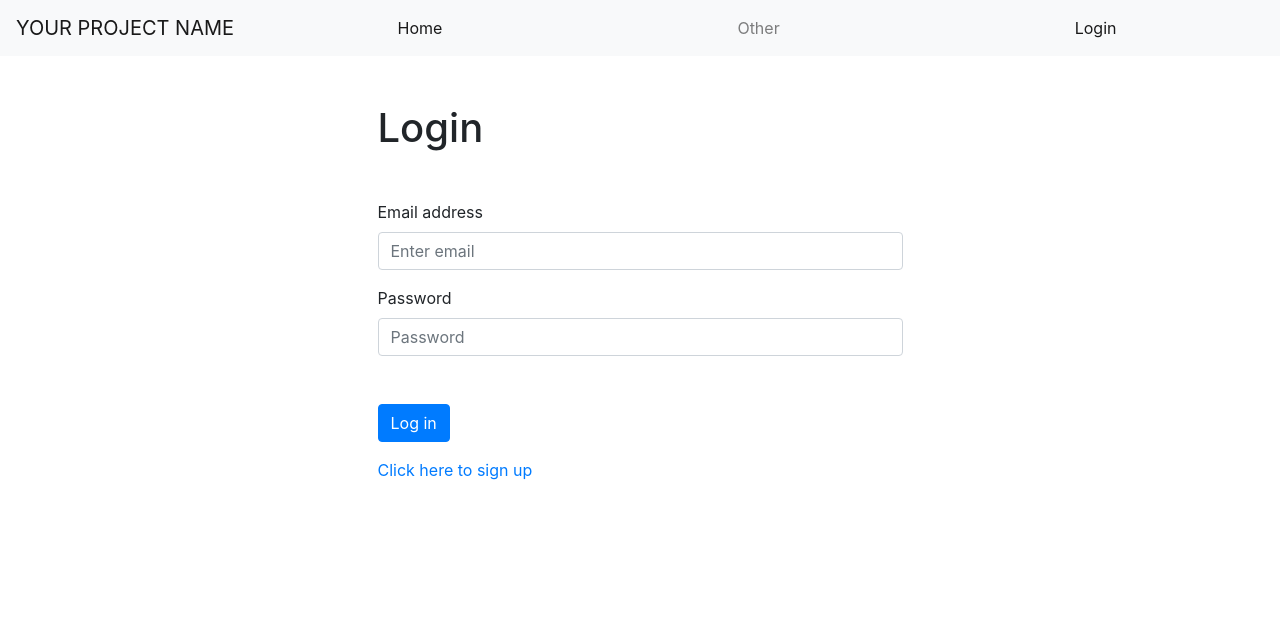
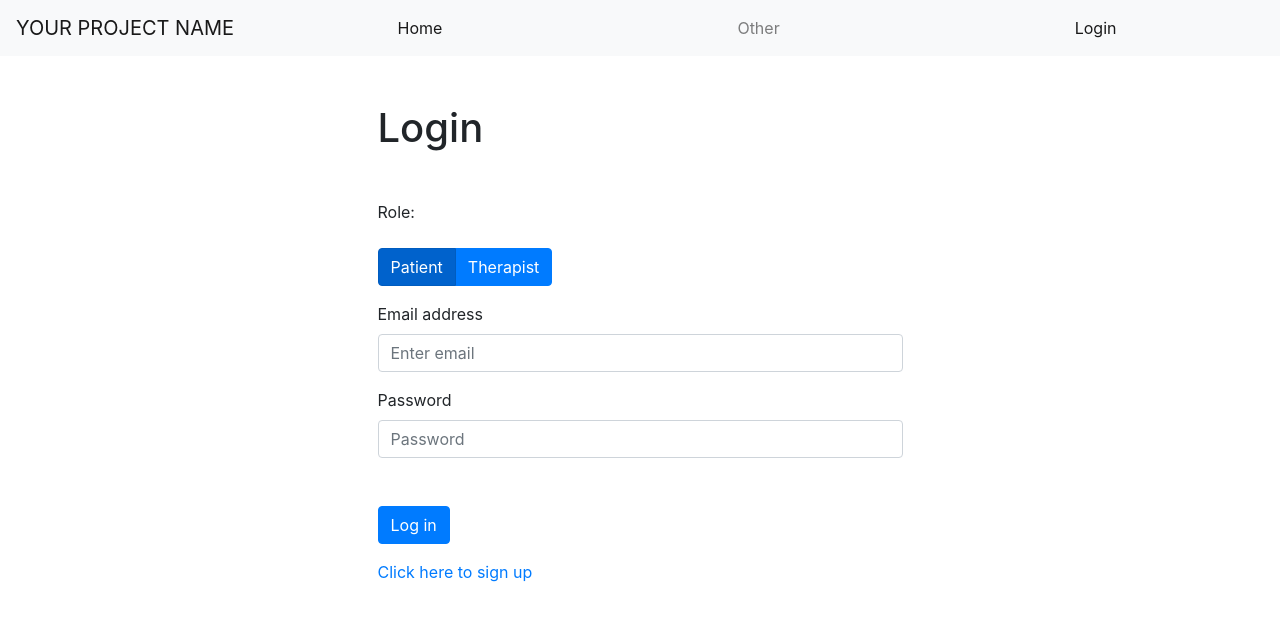
Before and after one commit to finerio/paleboard-frontend, a React (Create React App) app: page /login in a window 1280 px wide. Shown: the top 620 px of the page. Built offline with nearby package versions, Linux system fonts and the light colour scheme; no server answers.

Commit message:
implement login

```diff
--- a/src/pages/Login/index.js
+++ b/src/pages/Login/index.js
@@ -2,6 +2,8 @@ import React, { useState, useEffect } from "react";
 import Form from "react-bootstrap/Form";
 import Container from "react-bootstrap/Container";
 import Button from "react-bootstrap/Button";
+import ToggleButtonGroup from "react-bootstrap/ToggleButtonGroup";
+import ToggleButton from "react-bootstrap/ToggleButton";
 import { login } from "../../store/user/actions";
 import { selectToken } from "../../store/user/selectors";
 import { useDispatch, useSelector } from "react-redux";
@@ -11,6 +13,7 @@ import { Col } from "react-bootstrap";
 export default function SignUp() {
   const [email, setEmail] = useState("");
   const [password, setPassword] = useState("");
+  const [role, setRole] = useState("patient");
   const dispatch = useDispatch();
   const token = useSelector(selectToken);
   const history = useHistory();
@@ -25,10 +28,11 @@ export default function SignUp() {
     console.log("hi");
     event.preventDefault();
 
-    dispatch(login(email, password));
+    dispatch(login(email, password, role));
 
     setEmail("");
     setPassword("");
+    setRole("patient");
   }
 
   return (
@@ -36,10 +40,22 @@ export default function SignUp() {
       <Form as={Col} md={{ span: 6, offset: 3 }} className="mt-5">
         <h1 className="mt-5 mb-5">Login</h1>
         <Form.Group controlId="formBasicEmail">
+          <Form.Label>Role: </Form.Label>
+          <p></p>
+          <ToggleButtonGroup
+            type="radio"
+            name="role"
+            defaultValue="patient"
+            onChange={(value) => setRole(value)}
+          >
+            <ToggleButton value="patient">Patient</ToggleButton>
+            <ToggleButton value="therapist">Therapist</ToggleButton>
+          </ToggleButtonGroup>{" "}
+          <p></p>
           <Form.Label>Email address</Form.Label>
           <Form.Control
             value={email}
-            onChange={event => setEmail(event.target.value)}
+            onChange={(event) => setEmail(event.target.value)}
             type="email"
             placeholder="Enter email"
             required
@@ -50,7 +66,7 @@ export default function SignUp() {
           <Form.Label>Password</Form.Label>
           <Form.Control
             value={password}
-            onChange={event => setPassword(event.target.value)}
+            onChange={(event) => setPassword(event.target.value)}
             type="password"
             placeholder="Password"
             required
--- a/src/store/user/actions.js
+++ b/src/store/user/actions.js
@@ -5,23 +5,23 @@ import {
   appLoading,
   appDoneLoading,
   showMessageWithTimeout,
-  setMessage
+  setMessage,
 } from "../appState/actions";
 
 export const LOGIN_SUCCESS = "LOGIN_SUCCESS";
 export const TOKEN_STILL_VALID = "TOKEN_STILL_VALID";
 export const LOG_OUT = "LOG_OUT";
 
-const loginSuccess = userWithToken => {
+const loginSuccess = (userWithToken) => {
   return {
     type: LOGIN_SUCCESS,
-    payload: userWithToken
+    payload: userWithToken,
   };
 };
 
-const tokenStillValid = userWithoutToken => ({
+const tokenStillValid = (userWithoutToken) => ({
   type: TOKEN_STILL_VALID,
-  payload: userWithoutToken
+  payload: userWithoutToken,
 });
 
 export const logOut = () => ({ type: LOG_OUT });
@@ -33,7 +33,7 @@ export const signUp = (name, email, password) => {
       const response = await axios.post(`${apiUrl}/signup`, {
         name,
         email,
-        password
+        password,
       });
 
       dispatch(loginSuccess(response.data));
@@ -52,13 +52,13 @@ export const signUp = (name, email, password) => {
   };
 };
 
-export const login = (email, password) => {
+export const login = (email, password, role) => {
   return async (dispatch, getState) => {
     dispatch(appLoading());
     try {
-      const response = await axios.post(`${apiUrl}/login`, {
+      const response = await axios.post(`${apiUrl}/login-${role}`, {
         email,
-        password
+        password,
       });
 
       dispatch(loginSuccess(response.data));
@@ -90,7 +90,7 @@ export const getUserWithStoredToken = () => {
       // if we do have a token,
       // check wether it is still valid or if it is expired
       const response = await axios.get(`${apiUrl}/me`, {
-        headers: { Authorization: `Bearer ${token}` }
+        headers: { Authorization: `Bearer ${token}` },
       });
 
       // token is still valid
```
Also changed, not shown: 1 other file (tests, documents, lock files or other folders).
